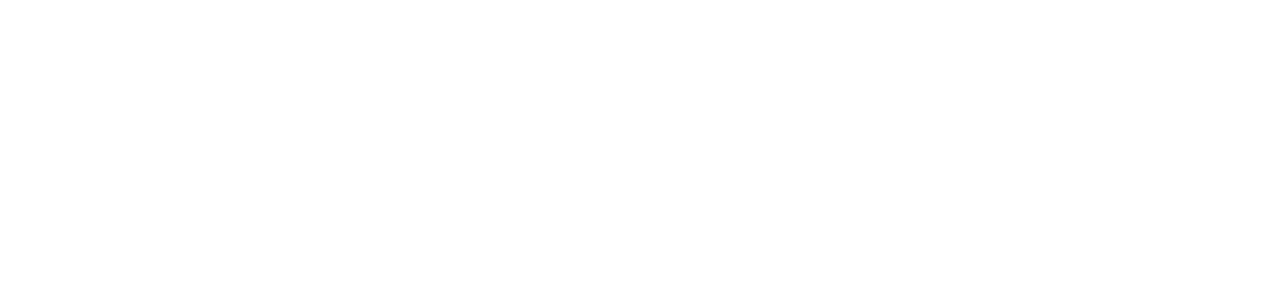
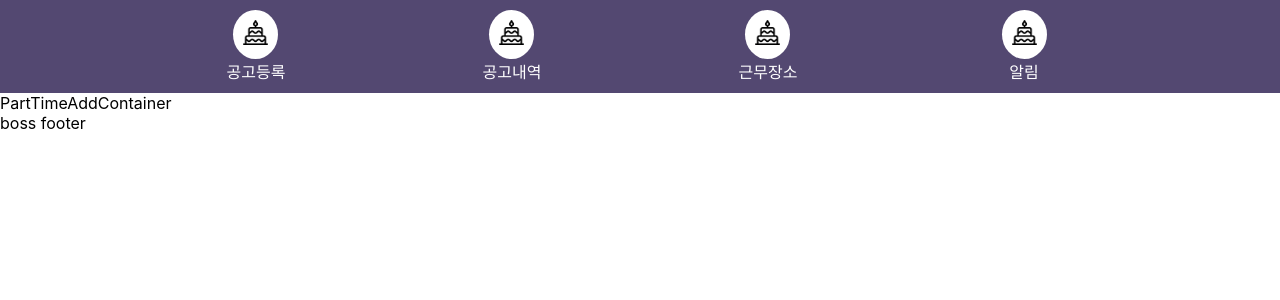
Before and after one commit to GoodFinger/goodfinger_frontend, a React (Create React App) app: page /parttimeAdd in a window 1280 px wide. Shown: the top 300 px of the page. Built offline with nearby package versions, Linux system fonts and the light colour scheme.

Commit message:
add menu change event on boss site

```diff
--- a/src/App.tsx
+++ b/src/App.tsx
@@ -5,9 +5,10 @@
 
 import LoginContainer from "containers/login/LoginContainer";
 import SignupContainer from "containers/login/SignupContainer";
-import BossMain from "containers/boss/BossMain";
+import PartTimeListContainer from "containers/boss/PartTimeListContainer";
 import CompanyListContainer from "containers/boss/CompanyListContainer";
 import CompanyAddContainer from "containers/boss/CompanyAddContainer";
+import PartTimeAddContainer from "containers/boss/PartTimeAddContainer";
 import "./App.css";
 
 const App: React.FC = () => {
@@ -17,6 +18,8 @@
       <Route exact path="/signup" component={SignupContainer} />
       <BossLayout exact path="/companyList" component={CompanyListContainer} />
       <BossLayout exact path="/companyAdd" component={CompanyAddContainer} />
+      <BossLayout exact path="/parttimeList" component={PartTimeListContainer} />
+      <BossLayout exact path="/parttimeAdd" component={PartTimeAddContainer} />
     </>
   );
 };
--- a/src/components/boss/BossHeader.tsx
+++ b/src/components/boss/BossHeader.tsx
@@ -8,10 +8,12 @@
 const BossHeader = () => {
   return (
     <HeaderWrapper>
-      <MenuButton name="공고등록" url="addParttime" image={cakeImage} />
-      <MenuButton name="공고내역" url="parttimeList" image={cakeImage} />
-      <MenuButton name="근무장소" url="companyList" image={cakeImage} />
-      <MenuButton name="알림" url="alert" image={cakeImage} />
+      <HeaderMax>
+        <MenuButton name="공고등록" url="parttimeAdd" image={cakeImage} />
+        <MenuButton name="공고내역" url="parttimeList" image={cakeImage} />
+        <MenuButton name="근무장소" url="companyList" image={cakeImage} />
+        <MenuButton name="알림" url="alert" image={cakeImage} />
+      </HeaderMax>
     </HeaderWrapper>
   );
 };
@@ -21,4 +23,9 @@
   color: #ffffff;
 `;
 
+const HeaderMax = styled.div`
+  max-width: 1024px;
+  margin: auto;
+`;
+
 export default BossHeader;
--- a/src/components/common/MenuButton.tsx
+++ b/src/components/common/MenuButton.tsx
@@ -1,5 +1,6 @@
 import React from "react";
 import styled from "styled-components";
+import { push } from "lib/historyUtils";
 
 interface MenuProps {
   name: string;
@@ -8,7 +9,50 @@
 }
 
 const MenuButton: React.FC<MenuProps> = ({ name, url, image }) => {
-  return <div>{name}</div>;
+  const onChangeMenu = (e: React.MouseEvent) => {
+    const { id } = e.currentTarget;
+    push(id);
+  };
+
+  return (
+    <MenuWrapper>
+      <MenuDiv onClick={onChangeMenu} id={url}>
+        <MenuCircle>
+          <img src={image} alt="menus" />
+        </MenuCircle>
+        <MenuTitle>{name}</MenuTitle>
+      </MenuDiv>
+    </MenuWrapper>
+  );
 };
 
+const MenuWrapper = styled.div`
+  display: inline-block;
+  width: 25%;
+  text-align: center;
+  padding: 10px 0;
+`;
+const MenuDiv = styled.div`
+  display: inline-block;
+`;
+
+const MenuCircle = styled.div`
+  background-color: #ffffff;
+  border: none;
+  color: white;
+  padding: 10px;
+  text-align: center;
+  text-decoration: none;
+  display: inline-block;
+  font-size: 16px;
+  border-radius: 50%;
+  & img {
+    width: 25px;
+  }
+`;
+
+const MenuTitle = styled.div`
+  text-align: center;
+`;
+
 export default MenuButton;
--- /dev/null
+++ b/src/containers/boss/PartTimeAddContainer.tsx
@@ -0,0 +1,8 @@
+import React from "react";
+
+interface PartTime {}
+const PartTimeAddContainer: React.FC<PartTime> = () => {
+  return <div>PartTimeAddContainer</div>;
+};
+
+export default PartTimeAddContainer;
--- /dev/null
+++ b/src/containers/boss/PartTimeListContainer.tsx
@@ -0,0 +1,14 @@
+import React, { useEffect } from "react";
+import { useDispatch } from "react-redux";
+
+interface PartTime {}
+
+const PartTimeListContainer: React.FC<PartTime> = () => {
+  return (
+    <div>
+      <div>PartTimeList</div>
+    </div>
+  );
+};
+
+export default PartTimeListContainer;
```
Also changed, not shown: src/containers/boss/BossMain.tsx (deleted, +0 -14 lines).
